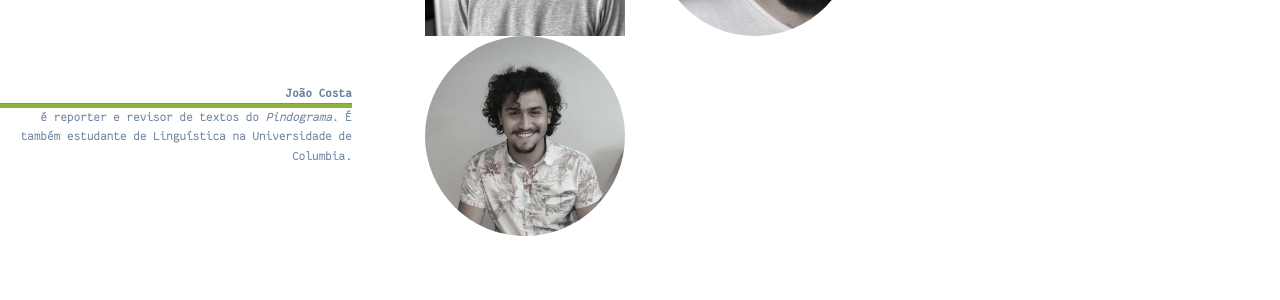
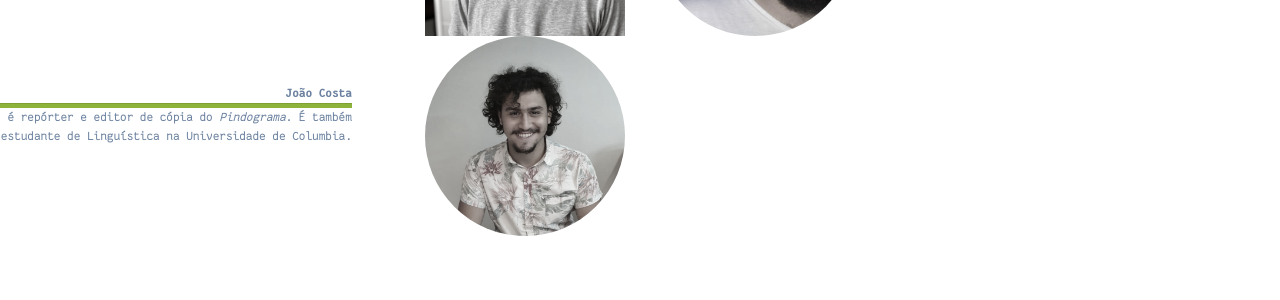
Before and after one commit to pindograma/pindograma.github.io, a Jekyll site: the page built from about.html, in a window 1280 px wide and 900 px high, scrolled down 1825 px. Shown: the part 433-733 px from the top of the window. Built offline with Jekyll 4.4.1, drawn with Linux system fonts in a browser that asks for light colours.

Commit message:
about: amend João's description

```diff
--- a/about.html
+++ b/about.html
@@ -169,7 +169,7 @@ permalink: /about/
             <div class="col-6 col-lg-7 pt-5">
               <p class="mb-0"><small><strong>João Costa</strong></small></p>
               <hr class="pt-1 bg-green my-0">
-              <small>é reporter e revisor de textos do <i>Pindograma</i>. É também estudante de Linguística na
+              <small>é repórter e editor de cópia do <i>Pindograma</i>. É também estudante de Linguística na
                 Universidade de
                 Columbia.</small>
             </div>
@@ -355,7 +355,7 @@ permalink: /about/
     <div class="col-6 author-vcenter" style="z-index: 100;">
       <div>
         <div class="bg-orange text-white pt-5"><strong>João Costa</strong></div>
-        <small class="darkgray">é reporter e revisor de textos do <i>Pindograma</i>. É também estudante de Linguística
+        <small class="darkgray">é repórter e editor de cópia do <i>Pindograma</i>. É também estudante de Linguística
           na
           Universidade de Columbia.</small>
       </div>
```
